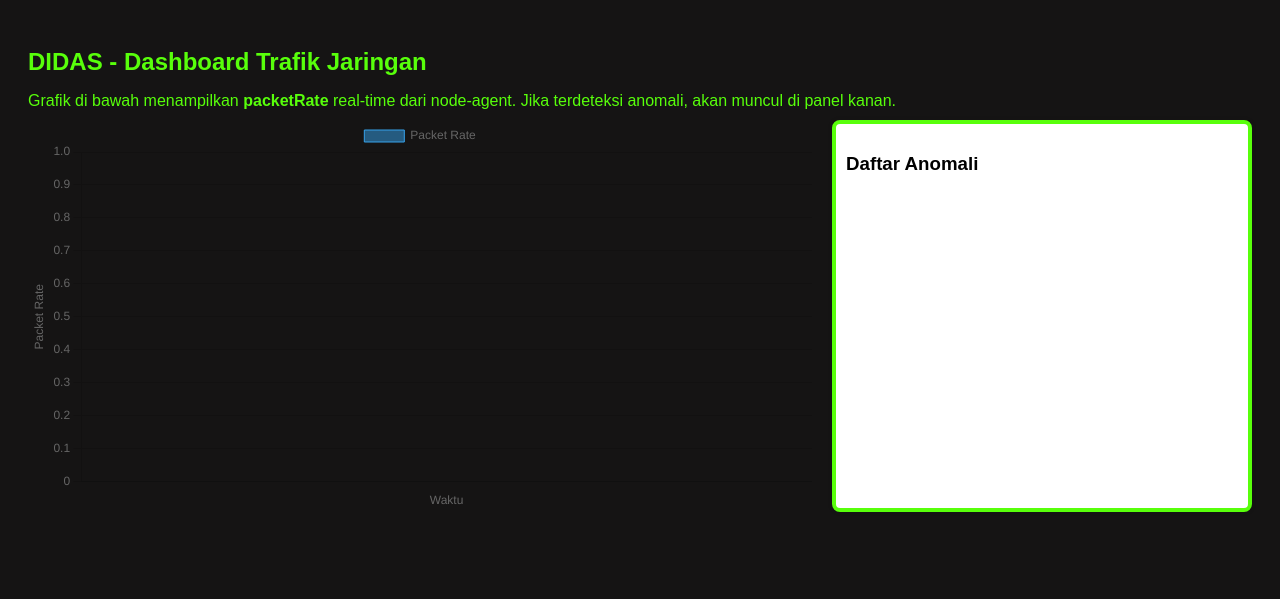
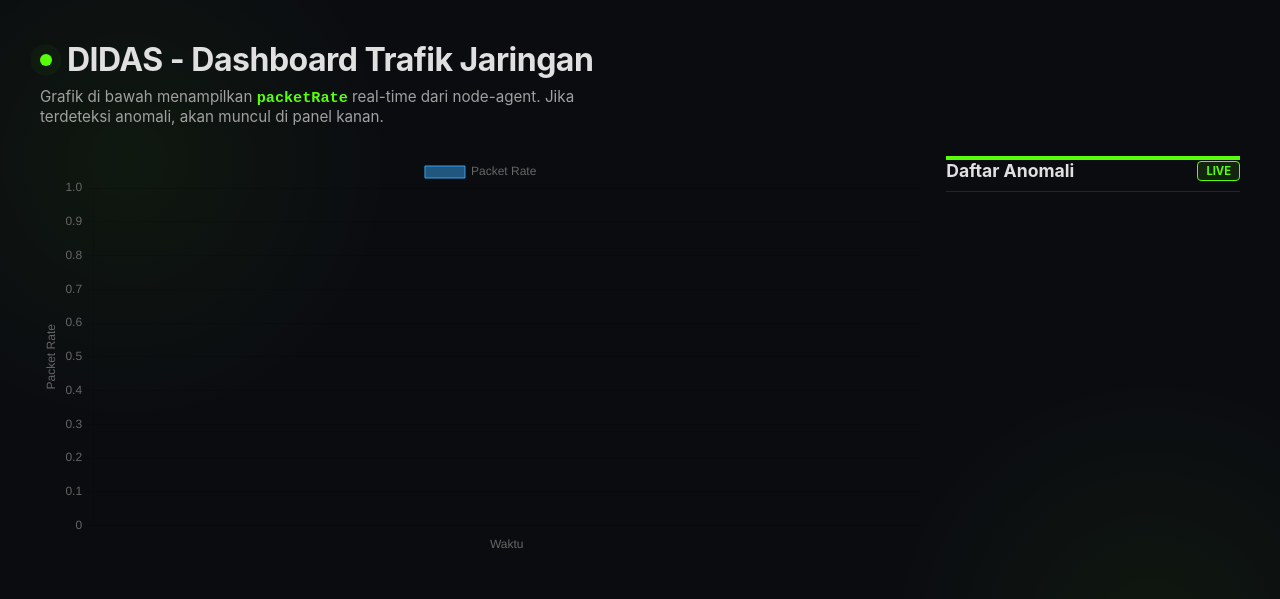
Before and after one commit to mghaniii/Anomali-jaringan, a plain HTML site: page dashboard/index.html in a window 1280 px wide. Drawn offline with nearby package versions, Linux system fonts and the light colour scheme; no server answers.

Commit message:
tambah css

```diff
--- a/dashboard/index.html
+++ b/dashboard/index.html
@@ -5,41 +5,199 @@
     <meta name="viewport" content="width=device-width, initial-scale=1.0">
     <title>DIDAS Dashboard</title>
 </head>
+
 <style>
+        :root {
+            --primary-color: #58ff0b;
+            --primary-dim: rgba(88, 255, 11, 0.1);
+            --bg-color: #0b0c10;
+            --card-bg: #1f2833;
+            --text-light: #e0e0e0;
+            --text-muted: #a0a0a0;
+            --danger-color: #ff4b4b;
+        }
+
+        * {
+            box-sizing: border-box;
+            margin: 0;
+            padding: 0;
+        }
+
         body {
-      font-family: Arial, sans-serif;
+            font-family: 'Inter', sans-serif;
+            background-color: var(--bg-color);
+            background-image:
+                radial-gradient(circle at 10% 20%, rgba(88, 255, 11, 0.05) 0%, transparent 20%),
+                radial-gradient(circle at 90% 80%, rgba(88, 255, 11, 0.05) 0%, transparent 20%);
+            color: var(--text-light);
+            padding: 40px;
+            min-height: 100vh;
+        }
+
+        section {
+            max-width: 1400px;
+            margin: 0 auto;
+        }
+
+        /* Header Styling */
+        h1 {
+            font-size: 2rem;
+            font-weight: 700;
+            margin-bottom: 8px;
+            color: var(--text-light);
+            display: flex;
+            align-items: center;
+            gap: 15px;
+            letter-spacing: -0.5px;
+        }
+
+        h1::before {
+            content: '';
+            display: block;
+            width: 12px;
+            height: 12px;
+            background-color: var(--primary-color);
+            border-radius: 50%;
+            box-shadow: 0 0 15px var(--primary-color);
+            animation: pulse 2s infinite;
+        }
+
+        p {
+            color: var(--text-muted);
+            margin-bottom: 30px;
+            font-size: 0.95rem;
+            max-width: 600px;
+        }
+
+        b {
+            color: var(--primary-color);
+            font-family: 'JetBrains Mono', monospace;
+        }
+
+        /* Main Grid Container */
+        #container {
+            display: grid;
+            grid-template-columns: 3fr 1fr; /* 3 parts chart, 1 part log */
+            gap: 25px;
+            align-items: start;
+        }
+
+        /* Card Styling */
+        .card {
+            background: rgba(31, 40, 51, 0.6);
+            backdrop-filter: blur(10px);
+            border: 1px solid rgba(255, 255, 255, 0.08);
+            border-radius: 16px;
             padding: 20px;
-      background: #151414ff;
+            box-shadow: 0 10px 30px rgba(0, 0, 0, 0.3);
+            transition: transform 0.2s ease;
         }
-    h1, p {
-      margin-bottom: 10px;
+
+        /* Left Panel (Chart) */
+        #left {
+            position: relative;
+            min-height: 400px;
+            display: flex;
+            flex-direction: column;
+        }
+
+        canvas {
+            width: 100% !important;
+            height: 100% !important;
+            max-height: 400px;
+        }
+
+        /* Right Panel (Anomaly Log) */
+        #right {
+            display: flex;
+            flex-direction: column;
+            height: 440px; /* Match approximate height of chart area */
+            border-top: 4px solid var(--primary-color); /* Top accent only */
+            overflow: hidden;
+        }
+
+        #right h3 {
+            font-size: 1.1rem;
+            margin-bottom: 15px;
+            color: var(--text-light);
+            border-bottom: 1px solid rgba(255, 255, 255, 0.1);
+            padding-bottom: 10px;
+            display: flex;
+            justify-content: space-between;
             align-items: center;
-      color: #58ff0b;
         }
+
+        #right h3::after {
+            content: 'LIVE';
+            font-size: 0.7rem;
+            background: var(--primary-dim);
+            color: var(--primary-color);
+            padding: 2px 8px;
+            border-radius: 4px;
+            border: 1px solid var(--primary-color);
+        }
+
+        #anomalyList {
+            overflow-y: auto;
+            flex-grow: 1;
+            padding-right: 5px;
+        }
+
+        /* Anomaly Items */
+        .anomaly-item {
+            font-family: 'JetBrains Mono', monospace;
+            font-size: 0.85rem;
+            background: rgba(255, 255, 255, 0.03);
+            margin-bottom: 8px;
+            padding: 12px;
+            border-radius: 6px;
+            border-left: 3px solid var(--danger-color);
+            color: #ffcccc;
+            transition: background 0.2s;
+            display: flex;
+            justify-content: space-between;
+        }
+
+        .anomaly-item:hover {
+            background: rgba(255, 75, 75, 0.1);
+        }
+
+        .timestamp {
+            color: var(--text-muted);
+            font-size: 0.75rem;
+        }
+
+        /* Scrollbar Styling */
+        ::-webkit-scrollbar {
+            width: 6px;
+        }
+        ::-webkit-scrollbar-track {
+            background: transparent;
+        }
+        ::-webkit-scrollbar-thumb {
+            background: #444;
+            border-radius: 3px;
+        }
+        ::-webkit-scrollbar-thumb:hover {
+            background: var(--primary-color);
+        }
+
+        /* Pulse Animation for Status Dot */
+        @keyframes pulse {
+            0% { box-shadow: 0 0 0 0 rgba(88, 255, 11, 0.7); }
+            70% { box-shadow: 0 0 0 10px rgba(88, 255, 11, 0); }
+            100% { box-shadow: 0 0 0 0 rgba(88, 255, 11, 0); }
+        }
+
+        /* Mobile Responsiveness */
+        @media (max-width: 900px) {
             #container {
-      display: flex;
-      gap: 20px;
-    }
-    #left {
-      flex: 2;
+                grid-template-columns: 1fr;
             }
             #right {
-      flex: 1;
-      background: #fff;
-      padding: 10px;
-      border: solid 4px #58ff0b;
-      border-radius: 8px;
-      max-height: 400px;
-      overflow-y: auto;
-      box-shadow: 0 0 5px rgba(0,0,0,0.1);
+                max-height: 300px;
             }
-    .anomaly-item {
-      border-bottom: 1px solid #ddd;
-      padding: 5px 0;
-      font-size: 14px;
         }
-
-
     </style>
 <body>
     <section>
```
Lines whose indentation alone changed are shown as unchanged.
